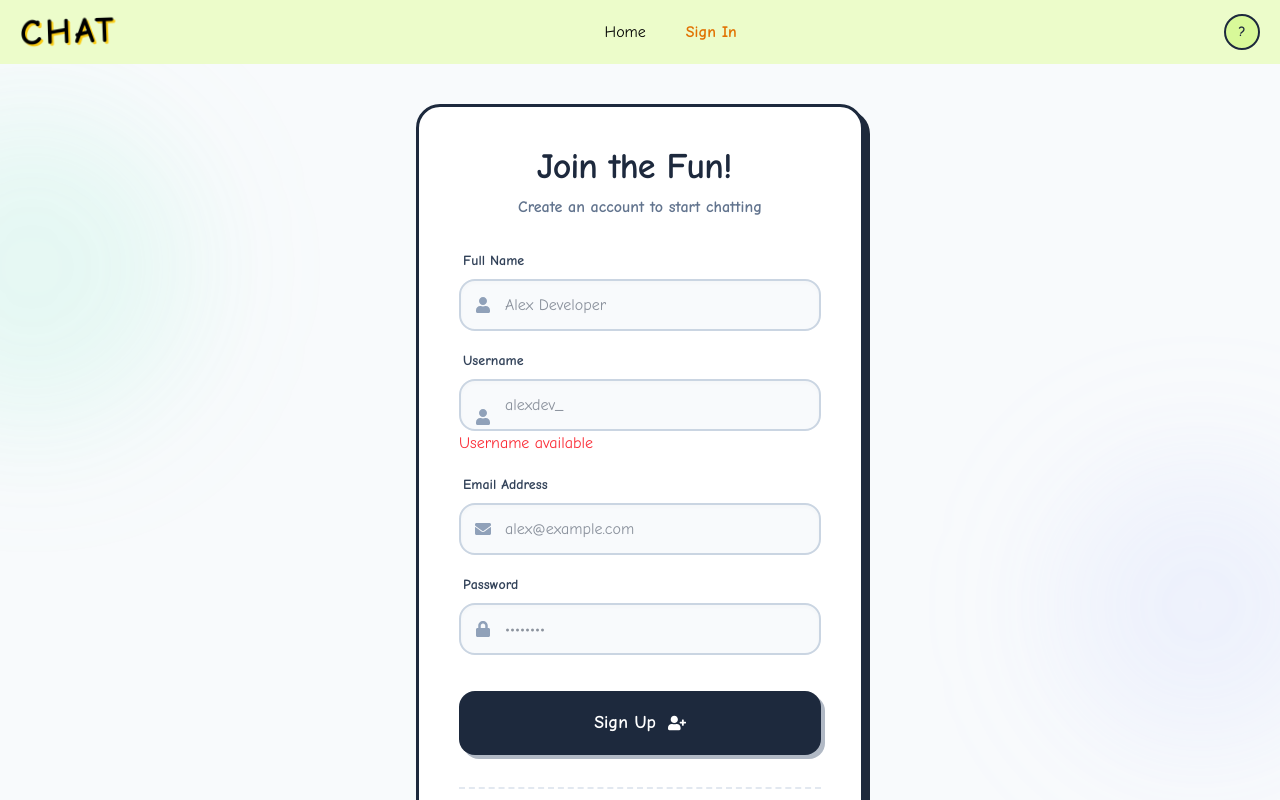
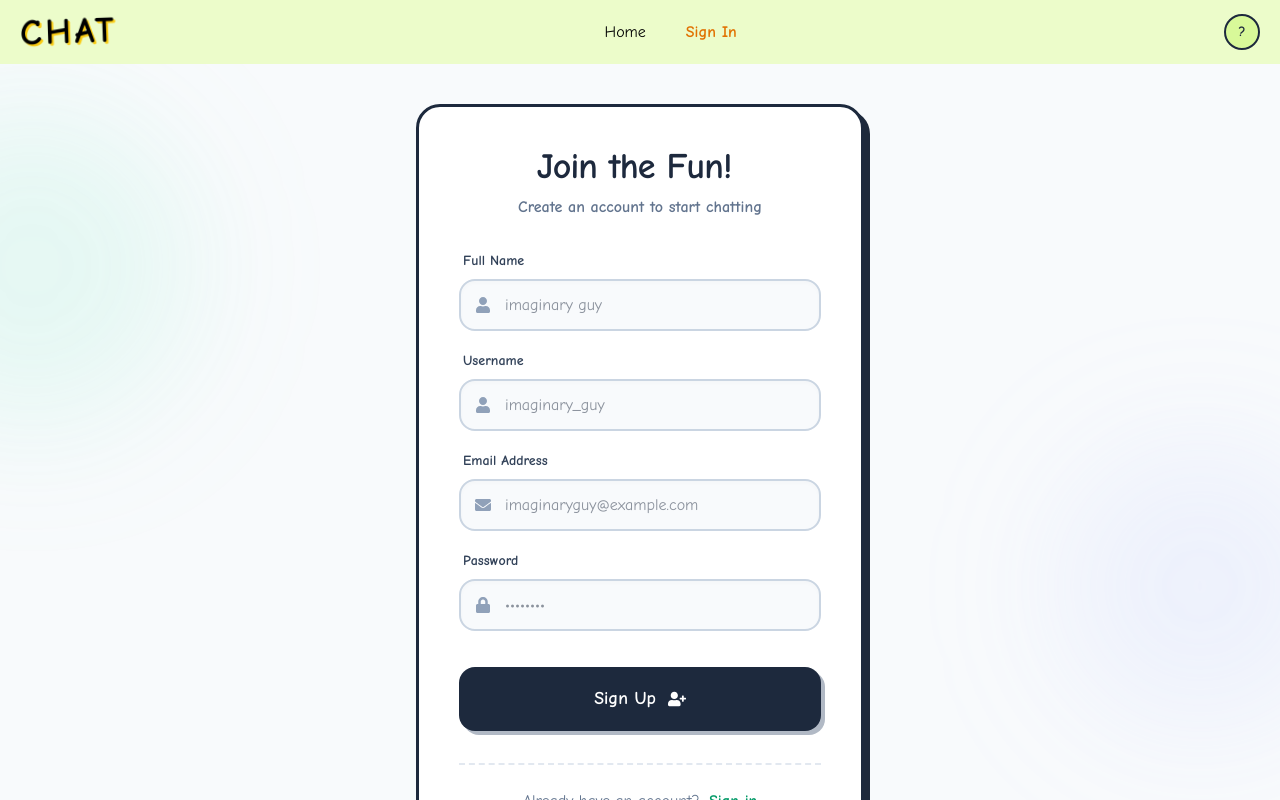
Before and after one commit to Shivam-821/chat, a Next.js app in the folder client/: page /signup in a window 1280 px wide. Shown: the top 800 px of the page. Built offline with nearby package versions, Linux system fonts and the light colour scheme; no server answers.

Commit message:
debouncing done

```diff
--- a/client/api/api.ts
+++ b/client/api/api.ts
@@ -126,10 +126,12 @@ export const checkUsernameApi = async (username: string) => {
     const res = await axios.get(`${API_URL}/auth/check-username`, {
       params: { username },
     });
-    return res.data.data;
+    return true; // Available
   } catch (error: any) {
-    toast.error(error.response?.data?.message || "Failed to check username");
-    return null;
+    if (error.response?.status !== 409) {
+      toast.error(error.response?.data?.message || "Failed to check username");
+    }
+    return false; // Taken or error
   }
 };
 
--- a/client/app/signin/page.tsx
+++ b/client/app/signin/page.tsx
@@ -70,7 +70,7 @@ const SignInPage = () => {
                 value={email}
                 onChange={(e) => setEmail(e.target.value)}
                 required
-                placeholder="alex@example.com"
+                placeholder="imaginaryguy@example.com"
                 className="w-full bg-slate-50 dark:bg-neutral-900 border-2 border-slate-300 dark:border-neutral-600 focus:border-amber-400 dark:focus:border-amber-500 text-slate-800 dark:text-slate-200 rounded-xl pl-11 pr-4 py-3 focus:outline-none transition-colors font-medium shadow-[inset_0_2px_4px_rgba(0,0,0,0.02)]"
               />
             </div>
--- a/client/app/signup/page.tsx
+++ b/client/app/signup/page.tsx
@@ -41,12 +41,12 @@ const SignUpPage = () => {
 
   useEffect(() => {
     const checkUsername = async () => {
-      const response = await checkUsernameApi(debouncedUsername);
-      if (response) {
-        setIsUsernameAvailable(false);
-      } else {
+      if (!debouncedUsername) {
         setIsUsernameAvailable(true);
+        return;
       }
+      const isAvailable = await checkUsernameApi(debouncedUsername);
+      setIsUsernameAvailable(isAvailable);
     };
     checkUsername();
   }, [debouncedUsername]);
@@ -88,7 +88,7 @@ const SignUpPage = () => {
                 value={name}
                 onChange={(e) => setName(e.target.value)}
                 required
-                placeholder="Alex Developer"
+                placeholder="imaginary guy"
                 className="w-full bg-slate-50 dark:bg-neutral-900 border-2 border-slate-300 dark:border-neutral-600 focus:border-amber-400 dark:focus:border-amber-500 text-slate-800 dark:text-slate-200 rounded-xl pl-11 pr-4 py-3 focus:outline-none transition-colors font-medium shadow-[inset_0_2px_4px_rgba(0,0,0,0.02)]"
               />
             </div>
@@ -109,10 +109,18 @@ const SignUpPage = () => {
                   setUsername(e.target.value);
                 }}
                 required
-                placeholder="alexdev_"
+                placeholder="imaginary_guy"
                 className="w-full bg-slate-50 dark:bg-neutral-900 border-2 border-slate-300 dark:border-neutral-600 focus:border-amber-400 dark:focus:border-amber-500 text-slate-800 dark:text-slate-200 rounded-xl pl-11 pr-4 py-3 focus:outline-none transition-colors font-medium shadow-[inset_0_2px_4px_rgba(0,0,0,0.02)]"
               />
-              <p className="text-red-500">{isUsernameAvailable ? "Username available" : "Username already taken"}</p>
+              <p
+                className={`${username ? (isUsernameAvailable ? "text-green-500" : "text-red-500") : "hidden"}`}
+              >
+                {username
+                  ? isUsernameAvailable
+                    ? "Username available"
+                    : "Username already taken"
+                  : ""}
+              </p>
             </div>
           </div>
 
@@ -129,7 +137,7 @@ const SignUpPage = () => {
                 value={email}
                 onChange={(e) => setEmail(e.target.value)}
                 required
-                placeholder="alex@example.com"
+                placeholder="imaginaryguy@example.com"
                 className="w-full bg-slate-50 dark:bg-neutral-900 border-2 border-slate-300 dark:border-neutral-600 focus:border-amber-400 dark:focus:border-amber-500 text-slate-800 dark:text-slate-200 rounded-xl pl-11 pr-4 py-3 focus:outline-none transition-colors font-medium shadow-[inset_0_2px_4px_rgba(0,0,0,0.02)]"
               />
             </div>
```
